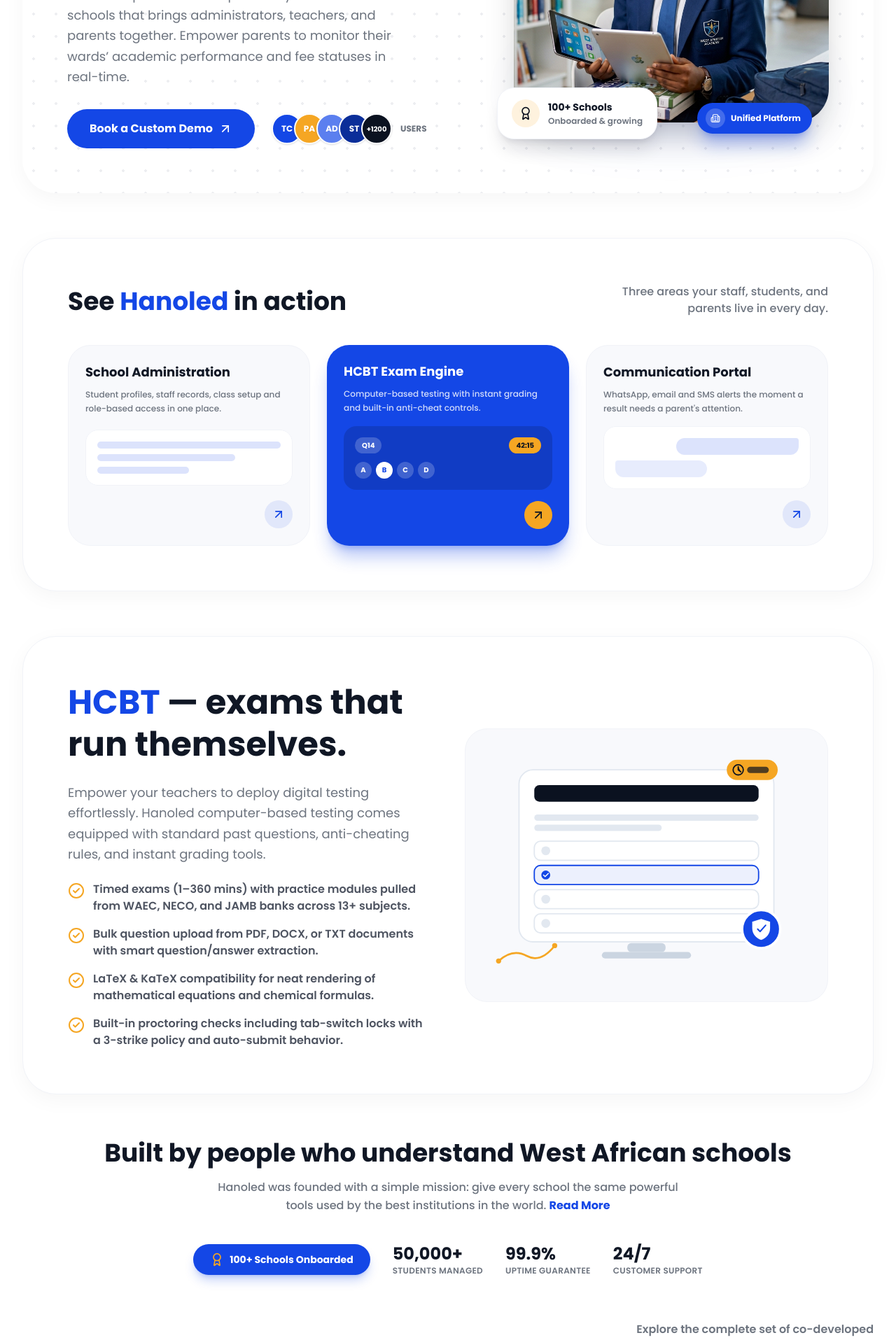
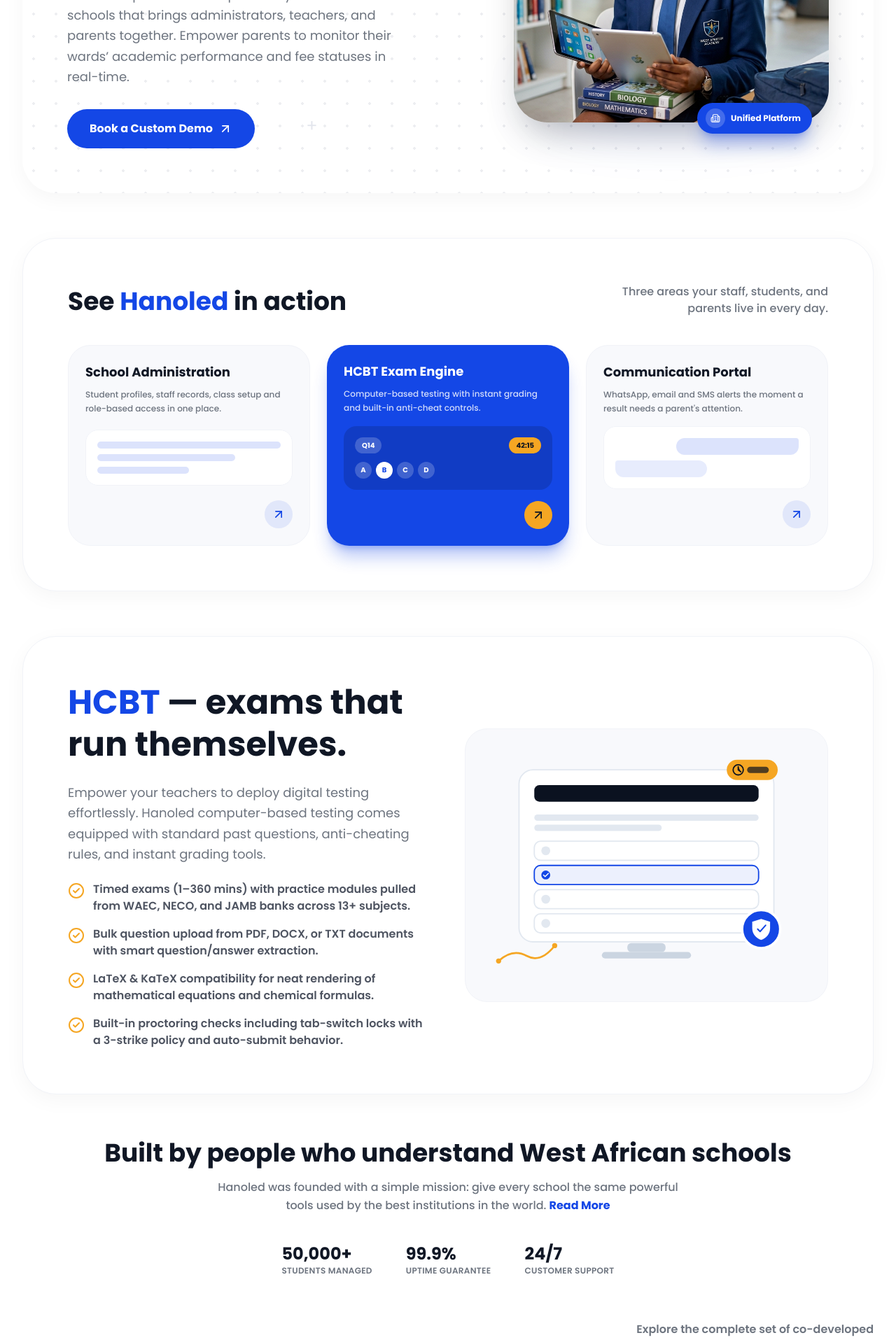
Before and after one commit to Hanoled-codebase/HWEB, a Next.js app: page / in a window 1280 px wide. Shown: the part 600-2515 px from the top of the page at 70% size. Built offline with nearby package versions, Linux system fonts and the light colour scheme.

Commit message:
Remove school count stats and user avatars from marketing pages

```diff
--- a/app/(marketing)/about/page.tsx
+++ b/app/(marketing)/about/page.tsx
@@ -39,35 +39,13 @@ const values = [
   },
 ];
 
-const stats = [
-  { value: "100+", label: "Schools onboarded", text: "text-[#1447E6]" },
-  { value: "50,000+", label: "Students managed", text: "text-[#F5A623]" },
-  { value: "99.9%", label: "Uptime guarantee", text: "text-[#1447E6]" },
-  { value: "24/7", label: "Customer support", text: "text-[#F5A623]" },
-];
 
-function BrandRibbon() {
-  return (
-    <div className="w-full overflow-hidden bg-[#1447E6] py-3 shadow-md mt-6 rounded-[2rem] max-w-7xl mx-auto hidden sm:block">
-      <div className="flex min-w-max items-center gap-6 text-sm font-bold text-white/90">
-        {Array.from({ length: 15 }).map((_, index) => (
-          <span key={index} className="whitespace-nowrap flex items-center gap-6">
-            Hanoled.io
-            <span className="h-1 w-1 rounded-full bg-white/50" />
-            Hanoled
-            <span className="h-1 w-1 rounded-full bg-white/50" />
-          </span>
-        ))}
-      </div>
-    </div>
-  );
-}
 
 export default function AboutPage() {
   return (
     <div className="min-h-screen bg-[#f8f9fc] font-sans selection:bg-[#1447E6] selection:text-white">
       <MarketingHeader />
-      <BrandRibbon />
+
 
       <main className="mx-auto max-w-7xl px-4 pb-16 pt-6 sm:px-6 lg:px-8">
         {/* HERO SECTION */}
@@ -98,21 +76,6 @@ export default function AboutPage() {
           </div>
         </section>
 
-        {/* Stats Section */}
-        <section className="mt-16 bg-white rounded-[3rem] px-8 py-12 sm:px-16 sm:py-16 shadow-[0_8px_30px_rgb(0,0,0,0.04)] border border-slate-100 relative overflow-hidden">
-          <div className="relative z-10 mx-auto grid max-w-5xl gap-8 sm:grid-cols-4">
-            {stats.map((stat, idx) => (
-              <div key={idx} className="text-center space-y-2">
-                <div className={`text-4xl sm:text-5xl font-black tracking-tight ${stat.text}`}>
-                  {stat.value}
-                </div>
-                <div className="text-sm font-semibold text-slate-500 uppercase tracking-widest">
-                  {stat.label}
-                </div>
-              </div>
-            ))}
-          </div>
-        </section>
 
         {/* Our Story Section */}
         <section className="mt-16 bg-white rounded-[3rem] px-8 py-16 sm:px-16 sm:py-20 shadow-[0_8px_30px_rgb(0,0,0,0.04)] border border-slate-100">
--- a/app/(marketing)/features/page.tsx
+++ b/app/(marketing)/features/page.tsx
@@ -124,27 +124,7 @@ export default function FeaturesPage() {
               for West African schools.
             </p>
 
-            <div className="flex items-center justify-center gap-3 pt-4">
-              <div className="flex -space-x-3">
-                {[
-                  { bg: "bg-[#1447E6]", initials: "TC" },
-                  { bg: "bg-[#F5A623]", initials: "PA" },
-                  { bg: "bg-[#1447E6]", initials: "AD" },
-                  { bg: "bg-[#F04438]", initials: "ST" },
-                ].map((user, i) => (
-                  <div
-                    key={i}
-                    className={`flex h-11 w-11 items-center justify-center rounded-full border-2 border-white text-xs font-bold text-white shadow-sm ${user.bg}`}
-                  >
-                    {user.initials}
-                  </div>
-                ))}
-                <div className="relative flex h-11 w-11 items-center justify-center rounded-full border-2 border-white bg-[#0B1220] text-[10px] font-bold text-white shadow-sm">
-                  +1200
-                </div>
-              </div>
-              <span className="text-xs font-bold text-slate-500 uppercase">Trusted Users</span>
-            </div>
+
           </div>
         </section>
 
@@ -188,7 +168,7 @@ export default function FeaturesPage() {
               Ready to transform your school?
             </h2>
             <p className="mt-3 text-lg text-slate-500 font-medium">
-              Join hundreds of schools already using Hanoled to streamline their operations and delight parents.
+              Join schools already using Hanoled to streamline their operations and delight parents.
             </p>
           </div>
 
--- a/app/(marketing)/page.tsx
+++ b/app/(marketing)/page.tsx
@@ -16,7 +16,6 @@ import {
 } from "@/components/landing/ModuleIllustrations";
 import {
   ArrowUpRight,
-  Award,
   Building2,
   ChevronDown,
   CheckCircle2,
@@ -251,7 +250,6 @@ export default function LandingPage() {
                 </p>
               </div>
 
-              <div className="flex flex-col sm:flex-row sm:items-center gap-6">
               <Button
                 asChild
                 className="h-14 rounded-full bg-[#1447E6] px-8 text-base font-bold text-white transition-all hover:bg-[#0b33b3] hover:shadow-lg hover:-translate-y-1"
@@ -261,29 +259,6 @@ export default function LandingPage() {
                   <ArrowUpRight className="ml-2 h-5 w-5" />
                 </Link>
               </Button>
-
-                <div className="flex items-center gap-3">
-                  <div className="flex -space-x-3">
-                    {[
-                      { bg: "bg-[#1447E6]", initials: "TC" },
-                      { bg: "bg-[#F5A623]", initials: "PA" },
-                      { bg: "bg-[#5B7FEF]", initials: "AD" },
-                      { bg: "bg-[#0B2E99]", initials: "ST" },
-                    ].map((user, i) => (
-                      <div
-                        key={i}
-                        className={`flex h-11 w-11 items-center justify-center rounded-full border-2 border-white text-xs font-bold text-white shadow-sm ${user.bg}`}
-                      >
-                        {user.initials}
-                      </div>
-                    ))}
-                    <div className="relative flex h-11 w-11 items-center justify-center rounded-full border-2 border-white bg-[#0B1220] text-[10px] font-bold text-white shadow-sm">
-                      +1200
-                    </div>
-                  </div>
-                  <span className="text-xs font-bold text-slate-500 uppercase">Users</span>
-                </div>
-              </div>
             </div>
 
             {/* Right Box (African Student Hero Portrait) */}
@@ -307,18 +282,7 @@ export default function LandingPage() {
                   style={{ objectPosition: "center top" }}
                 />
 
-                {/* Bottom-left Stat Card */}
-                <div className="absolute bottom-3 left-3 sm:-bottom-6 sm:-left-6 z-20 flex items-center gap-2 sm:gap-3 rounded-2xl sm:rounded-[1.5rem] bg-white px-3.5 py-2.5 sm:px-5 sm:py-4 shadow-xl shadow-slate-900/10 border border-slate-100">
-                  <div className="flex h-8 w-8 sm:h-10 sm:w-10 shrink-0 items-center justify-center rounded-full bg-[#F5A623]/15 text-[#0B1220]">
-                    <Award className="h-4 w-4 sm:h-5 sm:w-5" />
-                  </div>
-                  <div>
-                    <p className="text-xs sm:text-sm font-black text-slate-900 whitespace-nowrap">100+ Schools</p>
-                    <p className="text-[10px] sm:text-xs font-semibold text-slate-500 mt-0.5 whitespace-nowrap">Onboarded &amp; growing</p>
-                  </div>
-                </div>
-
-                {/* Top-right Chip on mobile, bottom-right on larger screens so it never collides with the stat card */}
+                {/* Top-right Chip on mobile, bottom-right on larger screens */}
                 <div className="absolute -top-3 right-3 sm:-bottom-4 sm:right-6 sm:top-auto z-20 flex items-center gap-2 rounded-full bg-[#1447E6] pl-2.5 pr-3.5 py-1.5 sm:pl-3 sm:pr-4 sm:py-2 text-white shadow-xl shadow-[#1447E6]/30">
                   <div className="flex h-6 w-6 sm:h-7 sm:w-7 shrink-0 items-center justify-center rounded-full bg-white/20">
                     <Building2 className="h-3 w-3 sm:h-3.5 sm:w-3.5" />
@@ -467,12 +431,8 @@ export default function LandingPage() {
             </Link>
           </p>
 
-          <div className="mt-10 flex flex-wrap items-center justify-center gap-4 sm:gap-8">
-            <div className="flex items-center gap-2 rounded-full bg-[#1447E6] text-white px-6 py-3 shadow-lg shadow-[#1447E6]/25">
-              <Award className="h-5 w-5 text-[#F5A623]" />
-              <span className="font-bold text-sm whitespace-nowrap">100+ Schools Onboarded</span>
-            </div>
-            <div className="text-left">
+          <div className="mt-10 flex flex-wrap items-center justify-center gap-6 sm:gap-12">
+            <div className="text-center sm:text-left">
               <div className="text-2xl font-black text-slate-900">50,000+</div>
               <div className="text-xs font-semibold text-slate-500 uppercase tracking-wide">Students Managed</div>
             </div>
```
Lines whose indentation alone changed are shown as unchanged.
